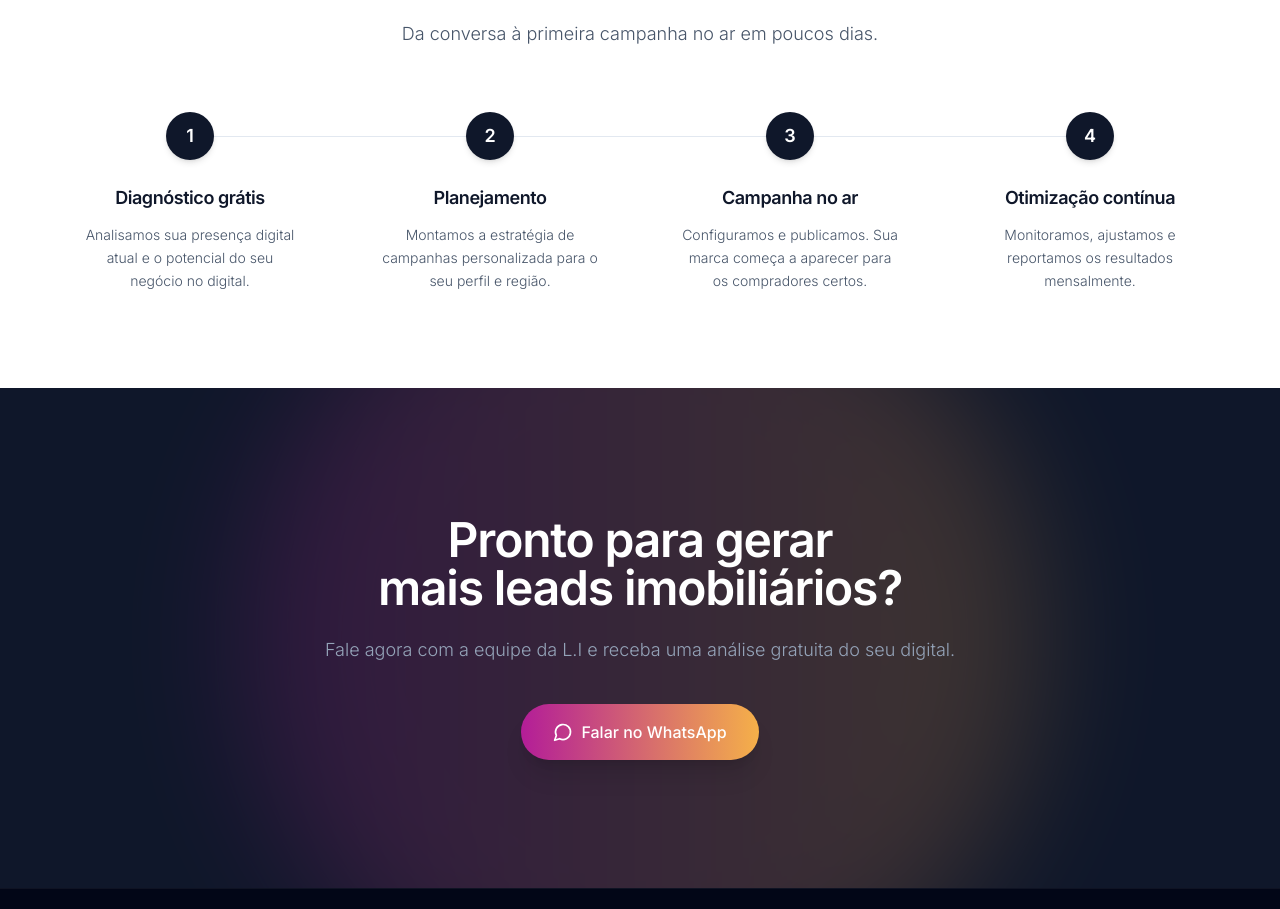
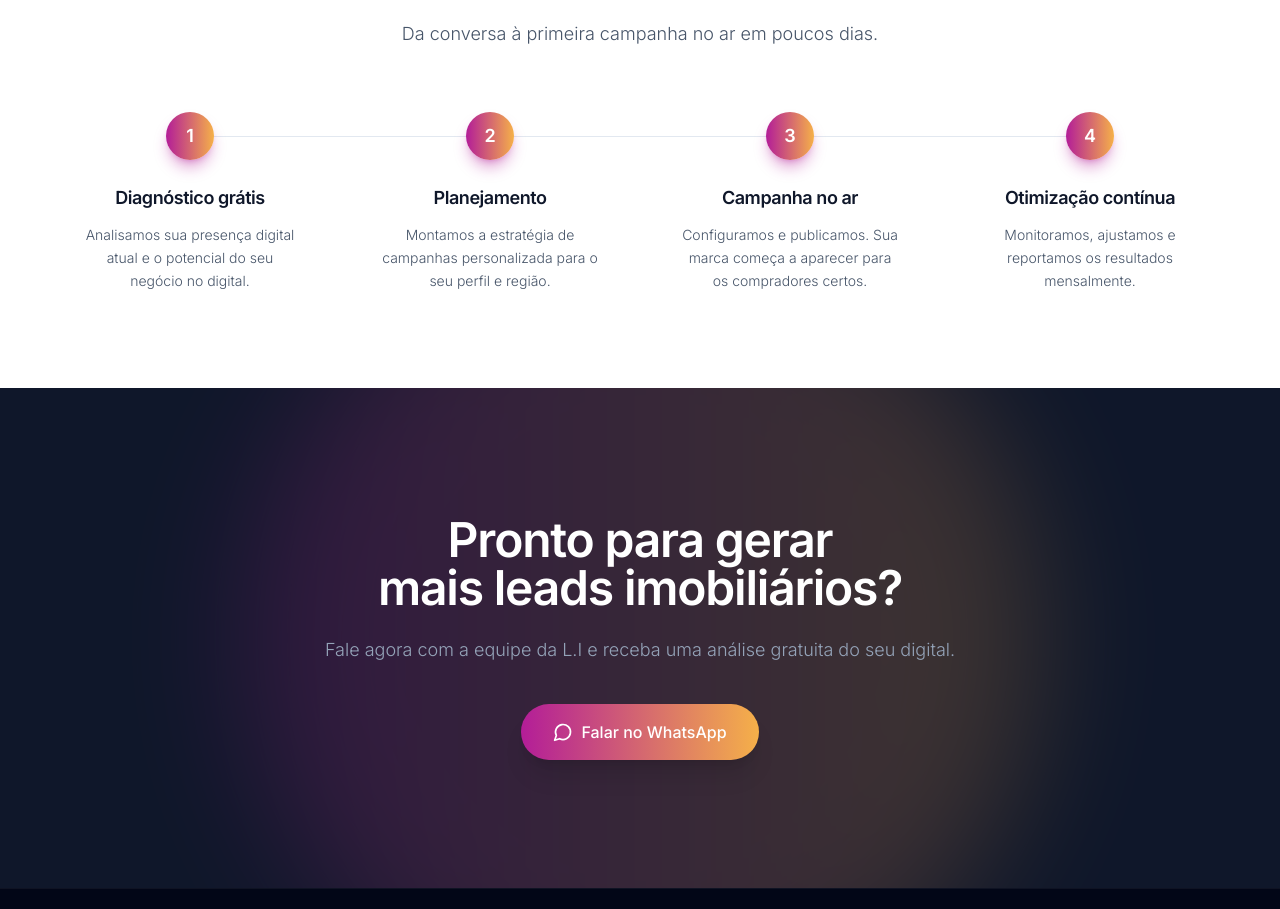
Before and after one commit to bindvalue/li_leads_imobiliarios, a Next.js app: page / in a window 1280 px wide. Shown: the part 3316-4225 px from the top of the page. Built offline with nearby package versions, Linux system fonts and the light colour scheme.

Commit message:
chore: update HowItWorks component to enhance step indicator styling

```diff
--- a/components/HowItWorks.tsx
+++ b/components/HowItWorks.tsx
@@ -20,7 +20,7 @@ export default function HowItWorks() {
 
           {steps.map((step, i) => (
             <div key={i} className="relative text-center px-4">
-              <div className="w-12 h-12 mx-auto bg-slate-900 text-white rounded-full flex items-center justify-center font-semibold text-lg mb-6 relative z-10 shadow-md">
+              <div className="w-12 h-12 mx-auto bg-gradient-to-r from-[#B31D98] to-[#F5B049] text-white rounded-full flex items-center justify-center font-semibold text-lg mb-6 relative z-10 shadow-lg shadow-[#B31D98]/40">
                 {step.num}
               </div>
               <h3 className="text-lg font-semibold tracking-tight text-slate-900 mb-3">{step.title}</h3>
```
